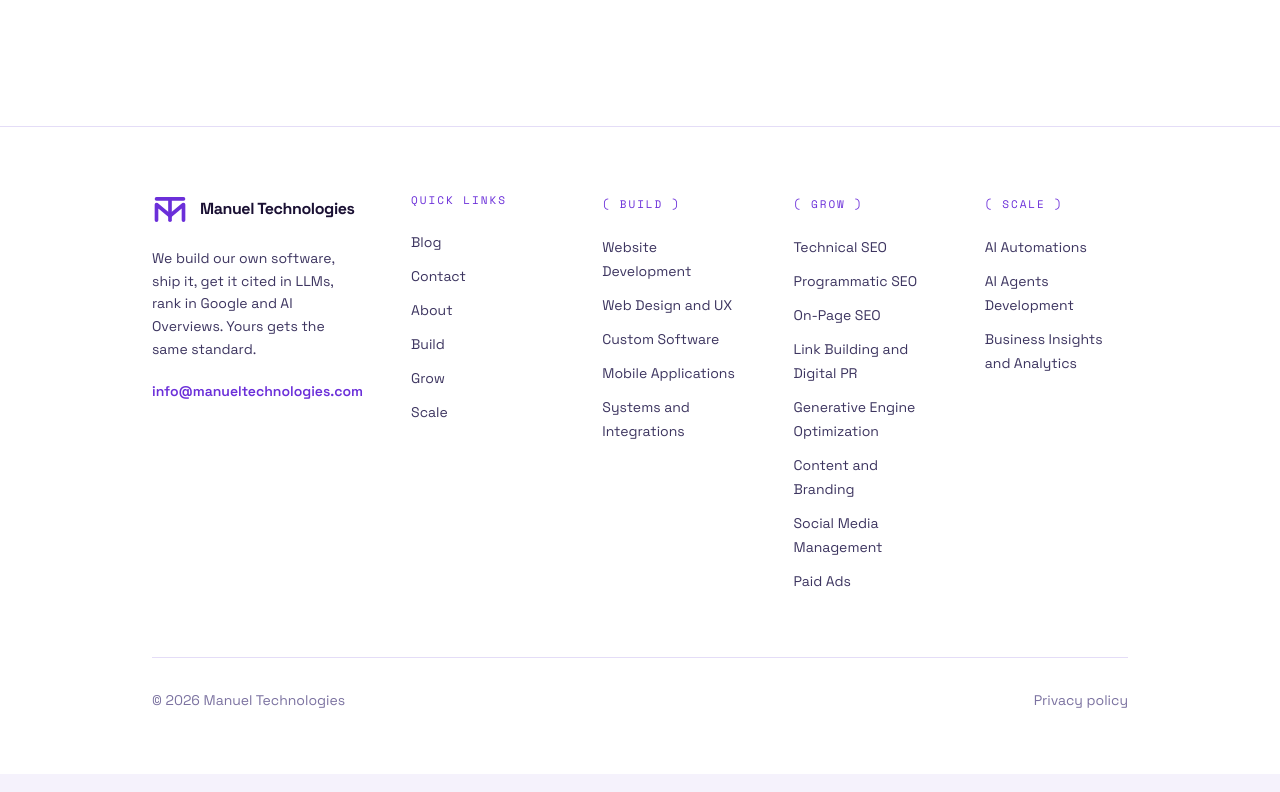
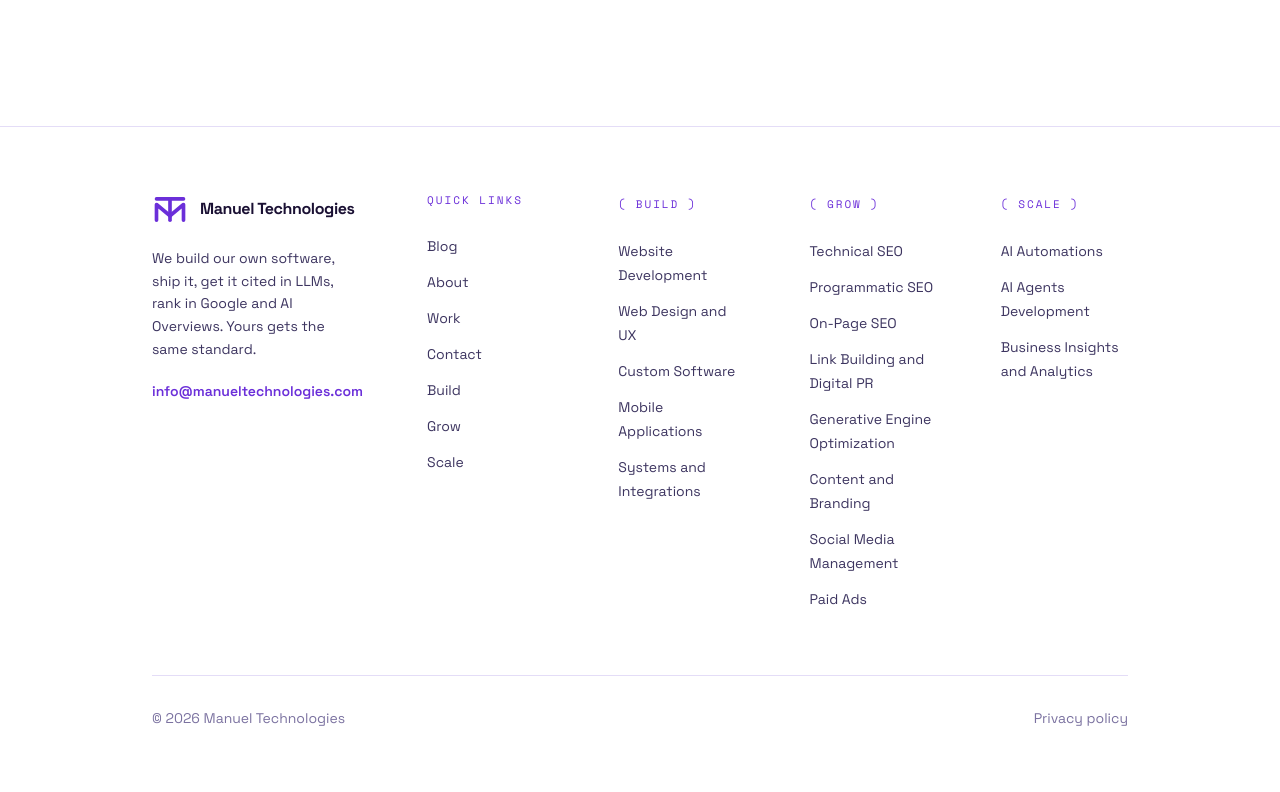
Before and after one commit to Bristotle/manuel-technologies, a Next.js app: page / in a window 1280 px wide. Shown: the part 4177-4969 px from the top of the page. Built offline with nearby package versions, Linux system fonts and the light colour scheme.

Commit message:
Refine footer quick links spacing

```diff
--- a/src/components/Footer.tsx
+++ b/src/components/Footer.tsx
@@ -6,7 +6,7 @@
   return (
     <footer className="border-t border-mt-border bg-white">
       <div className="mx-auto w-full max-w-5xl px-6 py-16">
-        <div className="grid gap-12 md:grid-cols-[1.2fr_repeat(4,1fr)]">
+        <div className="grid gap-16 md:grid-cols-[1.2fr_repeat(4,1fr)]">
           <div>
             <Link href="/" className="flex items-center gap-3">
               <Logo className="h-9 w-9 text-mt-purple" />
@@ -29,11 +29,12 @@
             <p className="font-[family-name:var(--font-mono)] text-[0.6875rem] uppercase tracking-[0.18em] text-mt-purple">
               Quick links
             </p>
-            <ul className="mt-5 flex flex-col gap-2.5">
+            <ul className="mt-6 flex flex-col gap-3">
               {[
                 ["Blog", "/blog"],
+                ["About", "/about"],
+                ["Work", "/work"],
                 ["Contact", "/contact"],
-                ["About", "/about"],
                 ["Build", "/build"],
                 ["Grow", "/grow"],
                 ["Scale", "/scale"],
@@ -58,7 +59,7 @@
               >
                 ( {pillar.name.toUpperCase()} )
               </Link>
-              <ul className="mt-5 flex flex-col gap-2.5">
+              <ul className="mt-6 flex flex-col gap-3">
                 {pillar.services.map((s) => (
                   <li key={s.href}>
                     <Link
```
